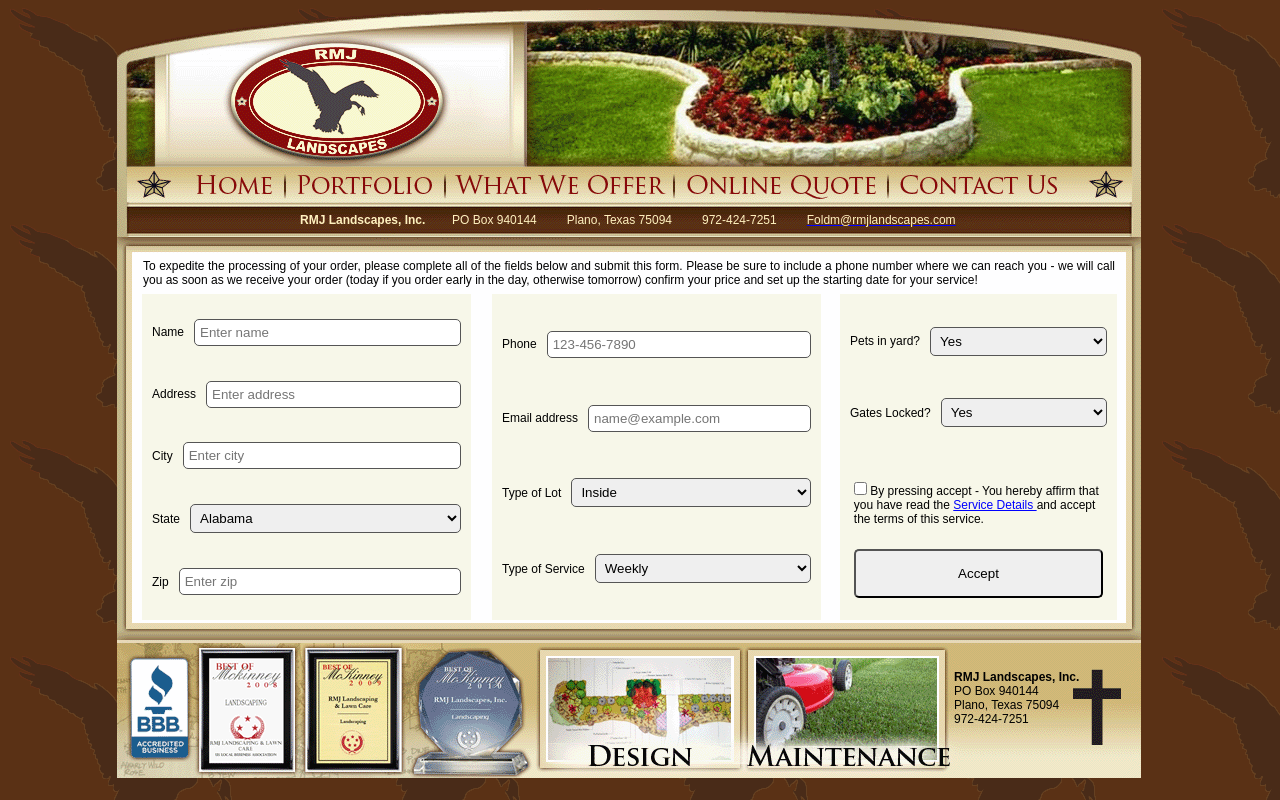
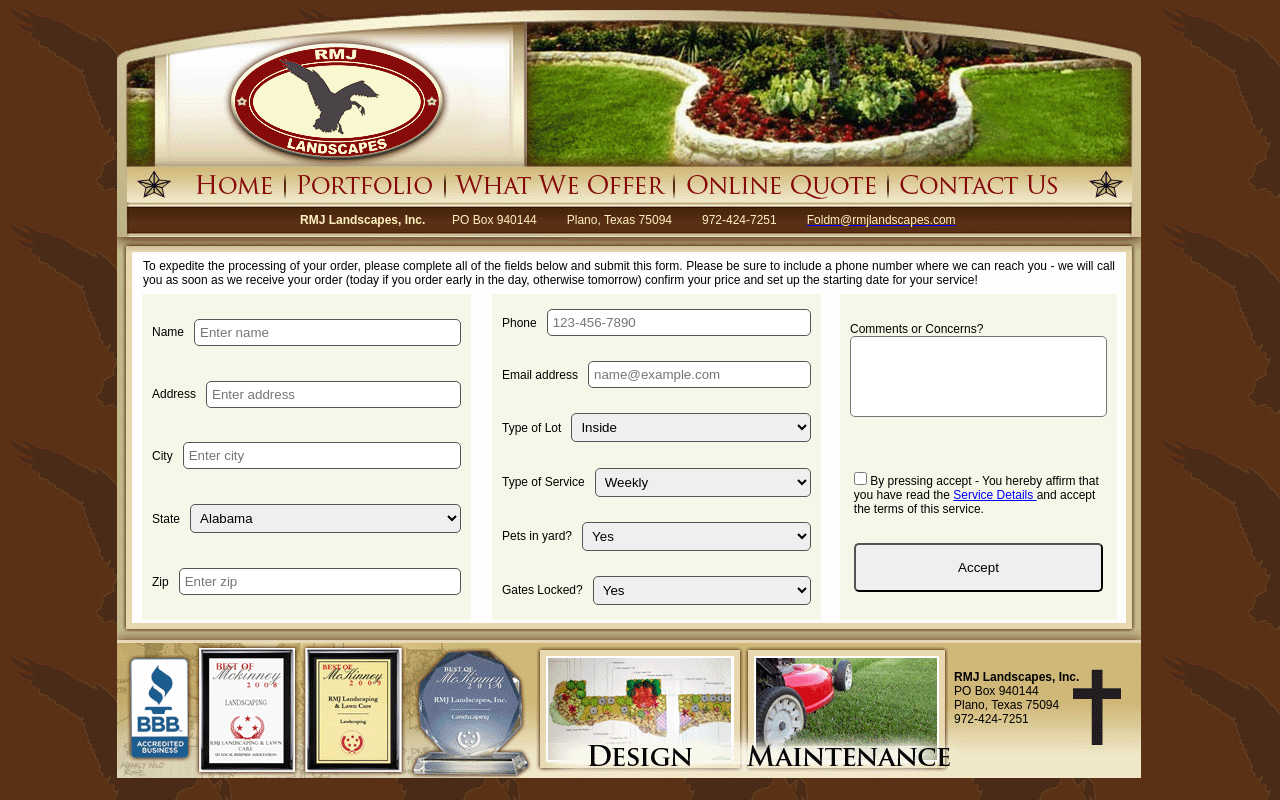
Before and after one commit to phillipsun/rmj_old, a PHP site: page /quote.html in a window 1280 px wide. Run offline with PHP 8.4, Linux system fonts and the light colour scheme.

Commit message:
tweaked and added text area

```diff
--- a/quote.css
+++ b/quote.css
@@ -39,3 +39,15 @@
 #lays529frppb > div {
   z-index: 5;
 }
+
+.contact__form-field--comments {
+  flex-wrap: wrap;
+}
+
+.contact__form-field--comments textarea {
+  border-radius: 5px;
+  resize: none;
+  flex: 1 0 auto;
+  display: block;
+  margin: 0 auto;
+}
--- a/quote.html
+++ b/quote.html
@@ -285,11 +285,6 @@
                 <option>Full Service</option>
               </select>
             </div>
-          </div>
-          <div
-            class="contact__form-section contact__form-section--3 def hid abs"
-            style="left:723px; width:277px;"
-          >
             <!-- Pets -->
             <div class="form-group contact__form-field">
               <label for="pets">Pets in yard?</label>
@@ -313,6 +308,21 @@
                 <option>Yes</option>
                 <option>No</option>
               </select>
+            </div>
+          </div>
+          <div
+            class="contact__form-section contact__form-section--3 def hid abs"
+            style="left:723px; width:277px;"
+          >
+            <div
+              class="form-group contact__form-field contact__form-field--comments"
+            >
+              <label for="commentsConcerns">Comments or Concerns?</label>
+              <textarea
+                class="form-control"
+                id="commentsConcerns"
+                rows="5"
+              ></textarea>
             </div>
             <!-- Recaptcha -->
             <div class="form-group">
```
